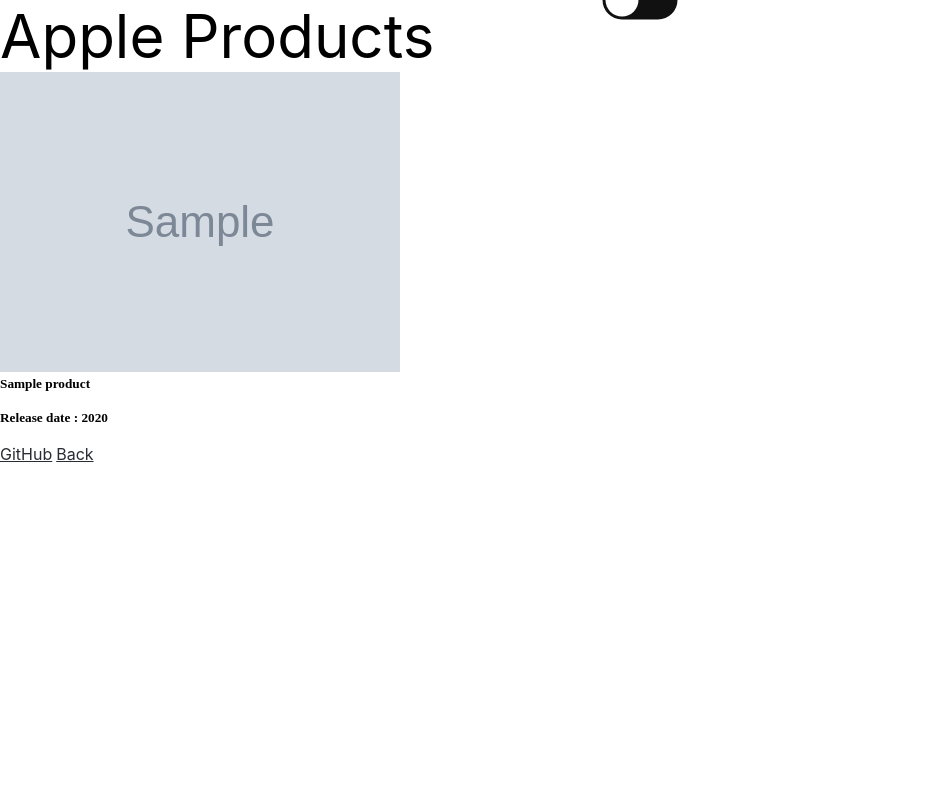
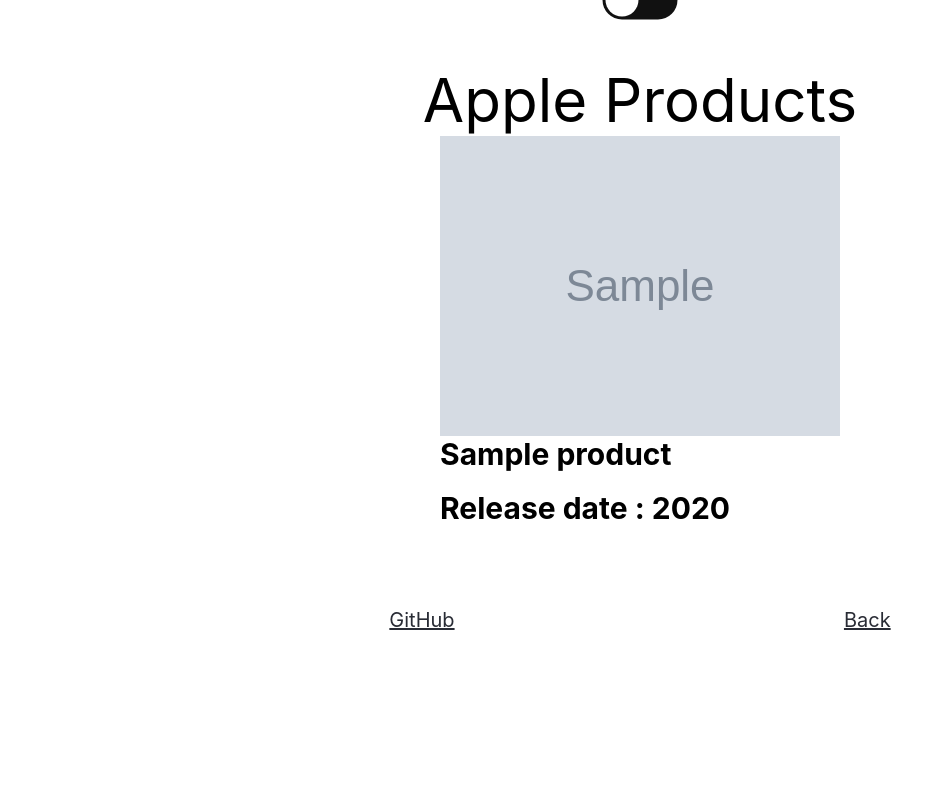
Before and after one commit to julien-garcia13/autocompletion, a PHP site: page /php/element.php?id=1 in a window 1280 px wide. Shown: the part 26-813 px from the top of the page, without its empty margins (0-952 px from the left). Run offline with PHP 8.4, Linux system fonts and the light colour scheme; tables that the repository leaves empty or names only in its code hold one stand-in row (values such as "Sample post"); grey boxes marked "Sample" are stand-in pictures; some web fonts are replaced.

Commit message:
Add files via upload

```diff
--- a/css/autocompletion.css
+++ b/css/autocompletion.css
@@ -56,6 +56,13 @@
 .titre-zone
 {
     margin-top: 10%;
+    width: 100%;
+    display: flex;
+    justify-content: center;
+}
+.titre-zone2
+{
+    margin-top: 5%;
     width: 100%;
     display: flex;
     justify-content: center;
@@ -379,3 +386,34 @@
     display: flex;
     justify-content: center;
 }
+/* Page élément */
+.year
+{
+    font-family: "SF Pro Display";
+    font-size: 30px;
+}
+body.dark .year
+{
+    font-family: "SF Pro Display";
+    font-size: 30px;
+    color: white;
+}
+.fiche-produit-zone
+{
+    display: flex;
+    justify-content: center;
+    width: 100%;
+}
+.image-produit
+{
+    display: flex;
+    width: 100%;
+}
+.footer-element
+{
+    margin-top: 5%;
+    font-size: 20px;
+    display: flex;
+    width: 100%;
+    justify-content: space-evenly;
+}
```
